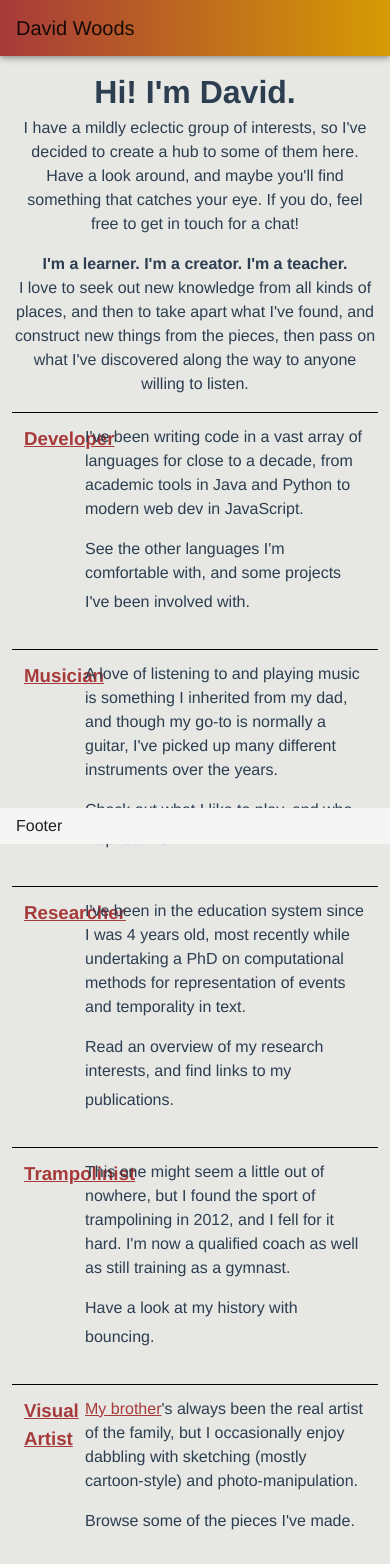
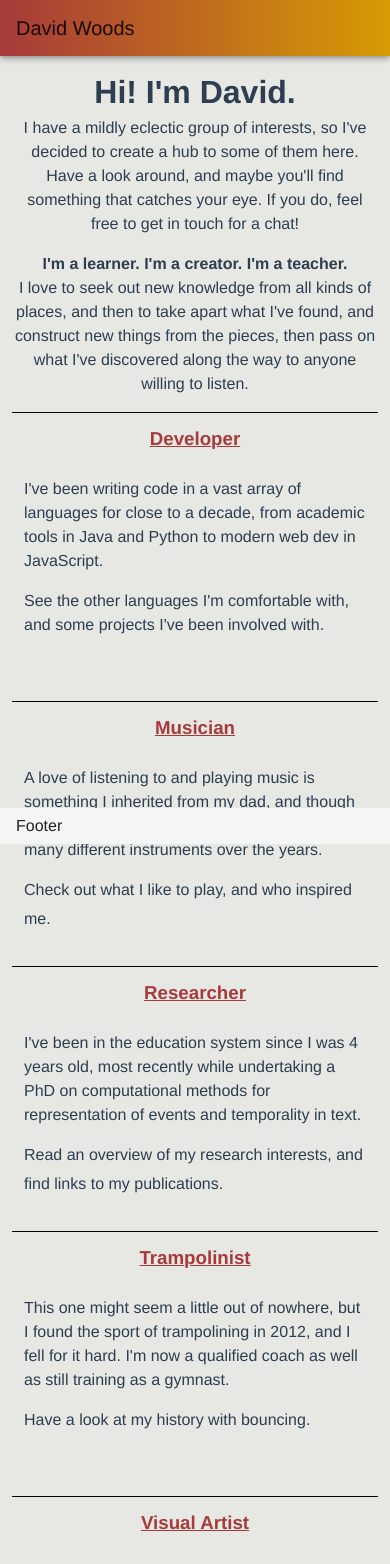
Before and after one commit to dave-woods/dwoods.xyz, a Vue app: page / in a window 390 px wide. Shown: the top 1564 px of the page. Built offline with nearby package versions, Linux system fonts and the light colour scheme; the HTML template or start-up script is replaced by a standard one.

Commit message:
Improved display for mobile

```diff
--- a/src/views/Development.vue
+++ b/src/views/Development.vue
@@ -12,7 +12,7 @@
             </v-col>
         </v-row>
         <v-row>
-            <v-col class="tldr">
+            <v-col cols="12" sm="6" class="tldr">
                 <v-card>
                     <v-card-title>The TL;DR</v-card-title>
                     <v-card-text>
@@ -21,7 +21,7 @@
                 </v-card>
             </v-col>
             <!-- Add full descriptive text and examples of related works/links -->
-            <v-col class="history">
+            <v-col cols="12" sm="6" class="history">
                 <v-card>
                     <v-container class="py-0 v-card__title">
                         <v-row @click="showHistory = !showHistory" style="cursor: pointer">
--- a/src/views/Home.vue
+++ b/src/views/Home.vue
@@ -7,7 +7,7 @@
             <p>I love to seek out new knowledge from all kinds of places, and then to take apart what I've found, and construct new things from the pieces, then pass on what I've discovered along the way to anyone willing to listen.</p>
         </v-row>
         <v-row class="interest-row">
-            <v-col cols="2"><h3><router-link :to="`/development`">Developer</router-link></h3></v-col>
+            <v-col md="2" sm="12" cols="12"><h3><router-link :to="`/development`">Developer</router-link></h3></v-col>
             <v-col style="text-align: left">
             <p>I've been writing code in a vast array of languages for close to a decade, from academic tools in Java and Python to modern web dev in JavaScript.</p>
             <p>See the other languages I'm comfortable with, and some projects I've been involved with. <v-btn to="/development" tile text><v-icon large>mdi-hand-pointing-right</v-icon></v-btn></p>
@@ -15,7 +15,7 @@
             <!-- TODO: Add small image of something related to coding -->
         </v-row>
         <v-row class="interest-row">
-            <v-col cols="2"><h3><router-link :to="`/music`">Musician</router-link></h3></v-col>
+            <v-col md="2" sm="12" cols="12"><h3><router-link :to="`/music`">Musician</router-link></h3></v-col>
             <v-col style="text-align: left">
             <p>A love of listening to and playing music is something I inherited from my dad, and though my go-to is normally a guitar, I've picked up many different instruments over the years.</p>
             <p>Check out what I like to play, and who inspired me. <v-btn to="/music" tile text><v-icon large>mdi-hand-pointing-right</v-icon></v-btn></p>
@@ -23,7 +23,7 @@
             <!-- TODO: Add small image of something related to music -->
         </v-row>
         <v-row class="interest-row">
-            <v-col cols="2"><h3><router-link :to="`/research`">Researcher</router-link></h3></v-col>
+            <v-col md="2" sm="12" cols="12"><h3><router-link :to="`/research`">Researcher</router-link></h3></v-col>
             <v-col style="text-align: left">
             <p>I've been in the education system since I was 4 years old, most recently while undertaking a PhD on computational methods for representation of events and temporality in text.</p>
             <p>Read an overview of my research interests, and find links to my publications. <v-btn to="/research" tile text><v-icon large>mdi-hand-pointing-right</v-icon></v-btn></p>
@@ -31,7 +31,7 @@
             <!-- TODO: Add small image of something related to research -->
         </v-row>
         <v-row class="interest-row">
-            <v-col cols="2"><h3><router-link :to="`/trampolining`">Trampolinist</router-link></h3></v-col>
+            <v-col md="2" sm="12" cols="12"><h3><router-link :to="`/trampolining`">Trampolinist</router-link></h3></v-col>
             <v-col style="text-align: left">
             <p>This one might seem a little out of nowhere, but I found the sport of trampolining in 2012, and I fell for it hard. I'm now a qualified coach as well as still training as a gymnast.</p>
             <p>Have a look at my history with bouncing. <v-btn to="/trampolining" tile text><v-icon large>mdi-hand-pointing-right</v-icon></v-btn></p>
@@ -39,7 +39,7 @@
             <!-- TODO: Add small image of something related to trampolining -->
         </v-row>
         <v-row class="interest-row">
-            <v-col cols="2"><h3><router-link :to="`/visual`">Visual Artist</router-link></h3></v-col>
+            <v-col md="2" sm="12" cols="12"><h3><router-link :to="`/visual`">Visual Artist</router-link></h3></v-col>
             <v-col style="text-align: left">
             <p><a href="https://www.instagram.com/ferguswoods_">My brother</a>'s always been the real artist of the family, but I occasionally enjoy dabbling with sketching (mostly cartoon-style) and photo-manipulation.</p>
             <p>Browse some of the pieces I've made. <v-btn to="/visual" tile text><v-icon large>mdi-hand-pointing-right</v-icon></v-btn></p>
```
